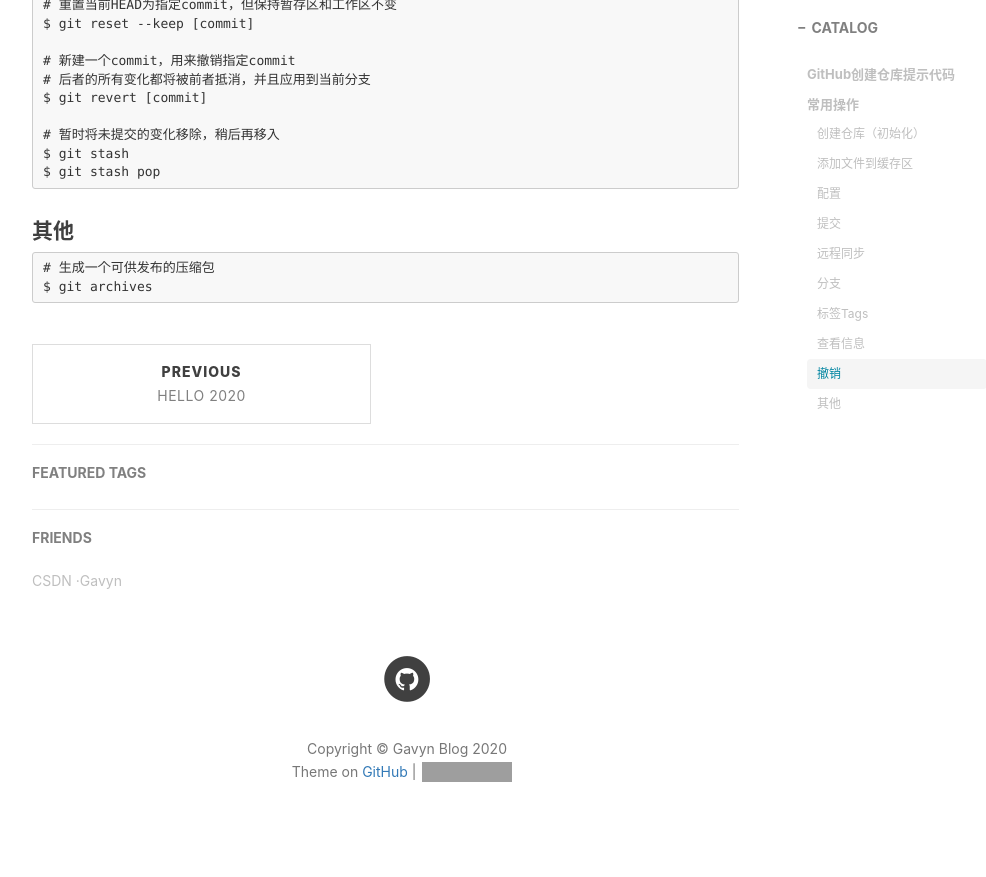
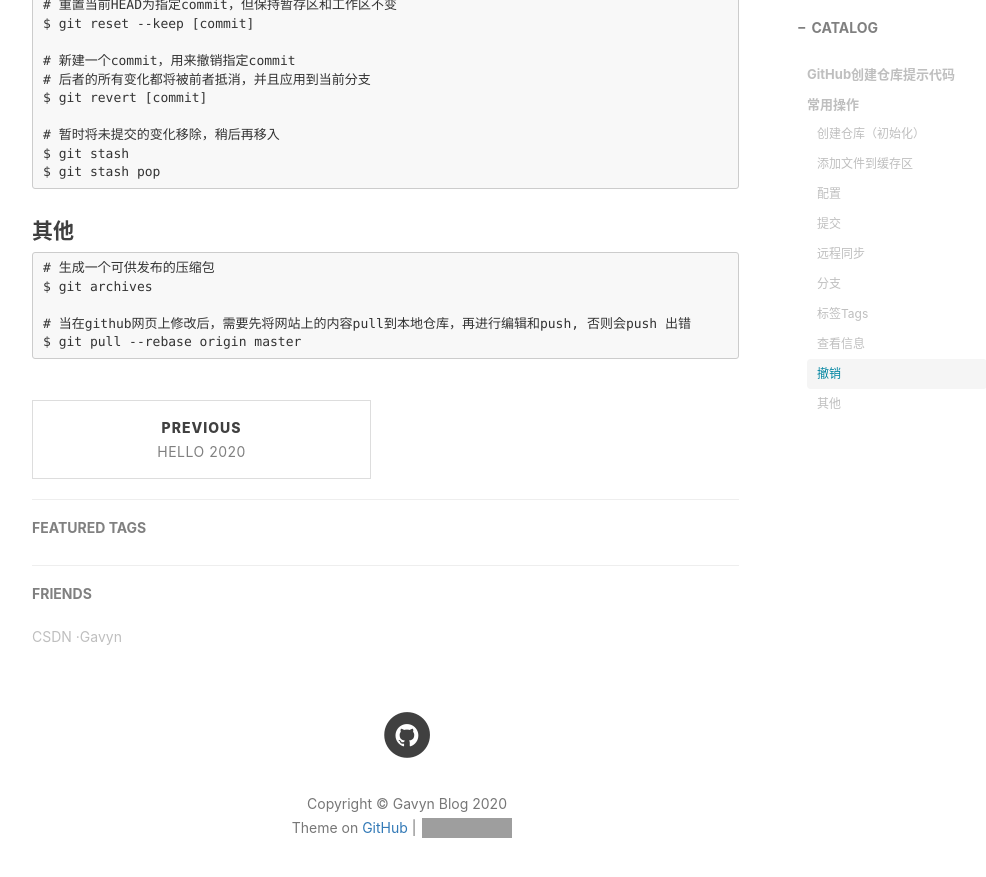
Before and after one commit to Gavynlee/Gavynlee.github.io, a Jekyll site: the page built from _posts/2020-02-3-Git指令整理.md, in a window 1280 px wide and 900 px high, scrolled down 5480 px. Shown: the top 877 px of the window, without its empty margins (233-1219 px from the left). Built offline with Jekyll 4.4.1, drawn with Linux system fonts in a browser that asks for light colours; nearby versions of some CDN libraries; comment, search, counter and statistics services are not loaded; grey boxes are pictures that could not be loaded.

Commit message:
update git

```diff
--- a/_posts/2020-02-3-Git指令整理.md
+++ b/_posts/2020-02-3-Git指令整理.md
@@ -276,3 +276,6 @@ tags:
 
 	# 生成一个可供发布的压缩包
 	$ git archives
+
+	# 当在github网页上修改后，需要先将网站上的内容pull到本地仓库，再进行编辑和push, 否则会push 出错
+	$ git pull --rebase origin master
```
